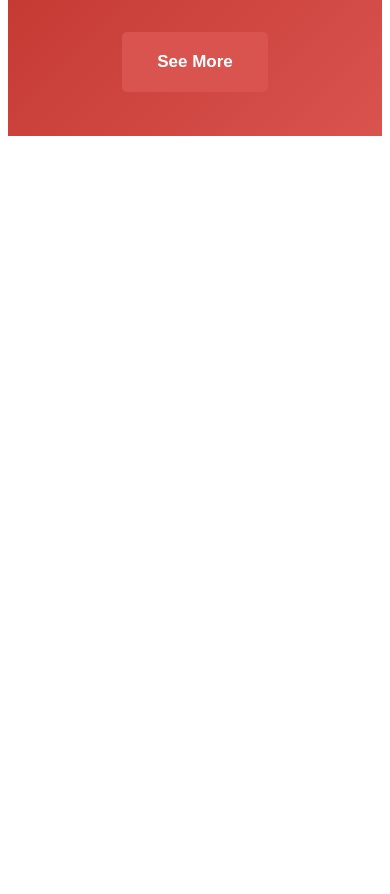
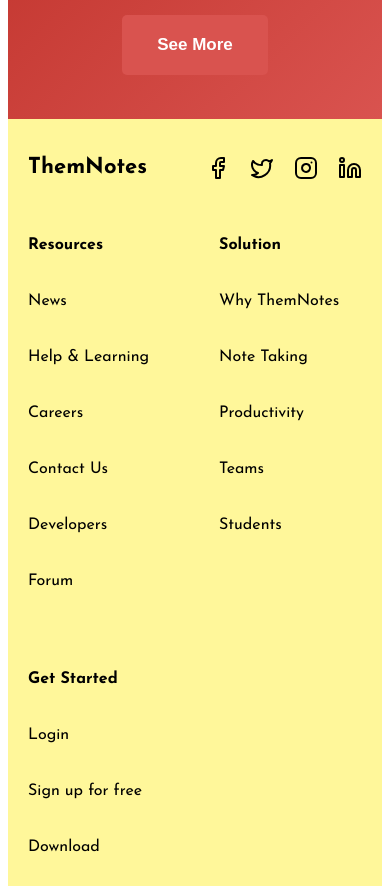
Before and after one commit to NemsaraGamage/ThemNotes-App, a Next.js app: page / in a window 390 px wide. Shown: the part 792-1686 px from the top of the page. Before the commit the page ends 936 px from the top, so only its background shows below. Built offline with nearby package versions, Linux system fonts and the light colour scheme.

Commit message:
added the footer, updated the navbar and updated the design when navbar is in mobile form

```diff
--- /dev/null
+++ b/src/app/Components/Footer.tsx
@@ -0,0 +1,52 @@
+import React from "react";
+import { Facebook, Instagram, Linkedin, Twitter } from "lucide-react";
+
+const Footer = () => {
+  return (
+    <footer className="footer">
+      {/* Section 1 */}
+      <div className="footer-section1">
+
+        <p>ThemNotes</p>
+        <div className="social-icons">
+          <Facebook />
+          <Twitter />
+          <Instagram />
+          <Linkedin />
+        </div>
+      </div>
+
+      {/* Section 2 */}
+      <div className="footer-section2">
+
+        <div className="footer-list">
+          <p className="footer-title">Resources</p>
+          <p>News</p>
+          <p>Help & Learning</p>
+          <p>Careers</p>
+          <p>Contact Us</p>
+          <p>Developers</p>
+          <p>Forum</p>
+        </div>
+
+        <div className="footer-list">
+          <p className="footer-title">Solution</p>
+          <p>Why ThemNotes</p>
+          <p>Note Taking</p>
+          <p>Productivity</p>
+          <p>Teams</p>
+          <p>Students</p>
+        </div>
+
+        <div className="footer-list">
+          <p className="footer-title">Get Started</p>
+          <p>Login</p>
+          <p>Sign up for free</p>
+          <p>Download</p>
+        </div>
+      </div>
+    </footer>
+  );
+};
+
+export default Footer;
--- a/src/app/Components/NavBar.tsx
+++ b/src/app/Components/NavBar.tsx
@@ -22,6 +22,8 @@ const Navbar: React.FC = () => {
             <li><a href="/about">Files</a></li>
             <li><a href="/features">Notes</a></li>
             <li><a href="/contact">Contact</a></li>
+            <li><a href="/Login">Login </a></li>
+            <li><a href="/Login">Download </a></li>
           </ul>
         </div>
         <div className="burger" onClick={toggleMobileMenu}>
--- a/src/app/globals.css
+++ b/src/app/globals.css
@@ -66,6 +66,18 @@
   transition: color 0.3s ease;
 }
 
+.nav-links ul li:nth-child(5) a, .nav-links ul li:nth-child(6) a {
+  padding: 8px 20px;
+  border-bottom: 2px solid #FFF79A;
+  transition: all 0.3s ease-in-out;
+}
+
+.nav-links ul li:nth-child(5) a:hover, .nav-links ul li:nth-child(6) a:hover {
+  background-color: #FFF79A;
+  color: black;
+  border-bottom: 2px solid black;
+}
+
 .nav-links a:hover {
   color: #FFD700;
 }
@@ -78,7 +90,7 @@
 .burger .line {
   width: 25px;
   height: 3px;
-    background-color: black;
+  background-color: white;
   margin: 5px 0;
 }
 
@@ -99,7 +111,7 @@
   width: 100%;
   max-width: 1535px;
   margin: 0 auto;
-  height: 686px;
+  height: 687px;
 }
 
 .notepad-background::before {
@@ -181,6 +193,7 @@
   background: linear-gradient(135deg, #BC2D25 0%, #D9534F 100%);
   height: 360px;
   margin-top: 20px;
+  margin-top: 3px;
 }
 
 .scroll-content{
@@ -206,7 +219,7 @@
   text-align: center;
   font-family: 'JosefinSans-Light';
   font-size: 22px;
-  color: #F9F6F2;
+  color: #FFF79A;
   margin-top: 40px;
   margin-top: -10px;
 }
@@ -232,6 +245,73 @@
   color: black;
 }
 
+/*------------------------------------------ footer ------------------------------------------ */
+
+.footer {
+  width: 100%;
+  max-width: 1535px;
+  display: flex;
+  flex-direction: column;
+  justify-content: space-between;
+  align-items: center;
+  background-color: #FFF79A;
+  margin: 0 auto;
+  padding: 15px 0;
+}
+
+/* Section 1 */
+.footer-section1 {
+  display: flex;
+  width: 100%;
+  justify-content: space-between;
+  align-items: center;
+  flex-wrap: wrap;
+}
+
+.footer-section1 p {
+  font-size: 22px;
+  font-weight: bold;
+  font-family: 'JosefinSans-VariableFont';
+  margin-left: 20px;
+}
+
+.social-icons {
+  display: flex;
+  gap: 20px;
+  margin-right: 20px;
+  cursor: pointer;
+}
+
+/* Section 2 */
+.footer-section2 {
+  display: flex;
+  gap: 50px;
+  width: 100%;
+  margin-top: 20px;
+  flex-wrap: wrap;
+  justify-content: center;
+}
+
+.footer-list {
+  display: flex;
+  flex-direction: column;
+  gap: 8px;
+  text-align: left;
+  margin-left: 20px;
+}
+
+.footer-title {
+  font-size: 19px;
+  font-weight: bold;
+  font-family: 'RobotoCondensed-Bold';
+}
+
+.footer-list p {
+  font-size: 16px;
+  font-family: 'JosefinSans-VariableFont';
+  cursor: pointer;
+}
+
 /*------------------------------------------ reactive ------------------------------------------ */
 
 @media (max-width: 904px) {
@@ -252,10 +332,11 @@
 }
 
 @media (max-width: 814px) {
+  /* navbar */
   .nav-links {
     display: none;
     position: absolute;
-    top: 60px;
+    top: 29px;
     left: 0;
     width: 100%;
     background-color: #333;
@@ -269,6 +350,19 @@
   .nav-links ul {
     flex-direction: column;
     padding: 10px 0;
+  }
+
+  .nav-links ul li{
+    margin-top: 15px;
+  }
+
+  .nav-links ul li:nth-child(5) a, .nav-links ul li:nth-child(6) a {
+    border: none;
+  }
+
+  .nav-links ul li:nth-child(5) a:hover, .nav-links ul li:nth-child(6) a:hover {
+    background-color: #333;
+    color: white;
   }
 
   .burger {
@@ -298,6 +392,14 @@
     font-size: 4vw;
   }
 
+}
+
+@media (max-width: 549px) {
+   /* footer */
+
+   .footer-section2 {
+    justify-content: left;
+  }
 }
 
 @media (max-width: 434px) {
@@ -331,11 +433,20 @@
     font-size: 40px;
   }
 
+
 }
 
 @media (max-width: 395px) {
 
   /* main page */
+
+  .notepad-background::before {
+    left: 8px;
+  }
+
+  .notepad-background .content3 {
+    font-size: 18.5px;
+  }
 
   .scroll-content p{
     font-size: 35px;
--- a/src/app/page.tsx
+++ b/src/app/page.tsx
@@ -2,6 +2,7 @@
 import NavBarComp from "./Components/NavBar";
 import { motion, useInView } from 'framer-motion';
 import { useState, useEffect, useRef } from "react";
+import Footer from "./Components/Footer";
 
 export default function Home() {
   const text = "ThemNotes";
@@ -131,6 +132,8 @@ export default function Home() {
         </motion.div>
 
       </div>
+
+      <Footer></Footer>
     </>
   );
 }
```
Lines whose indentation alone changed are shown as unchanged.
